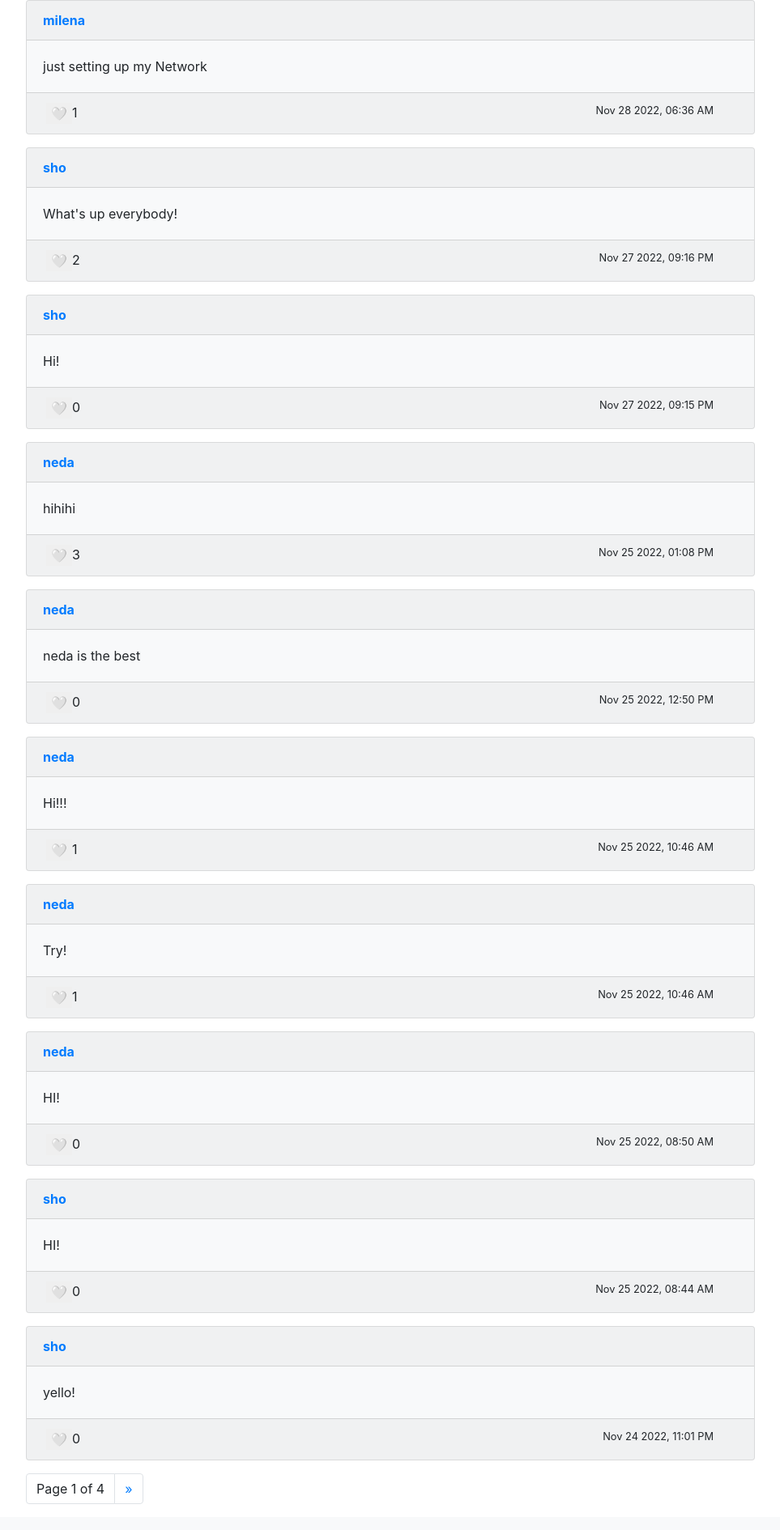
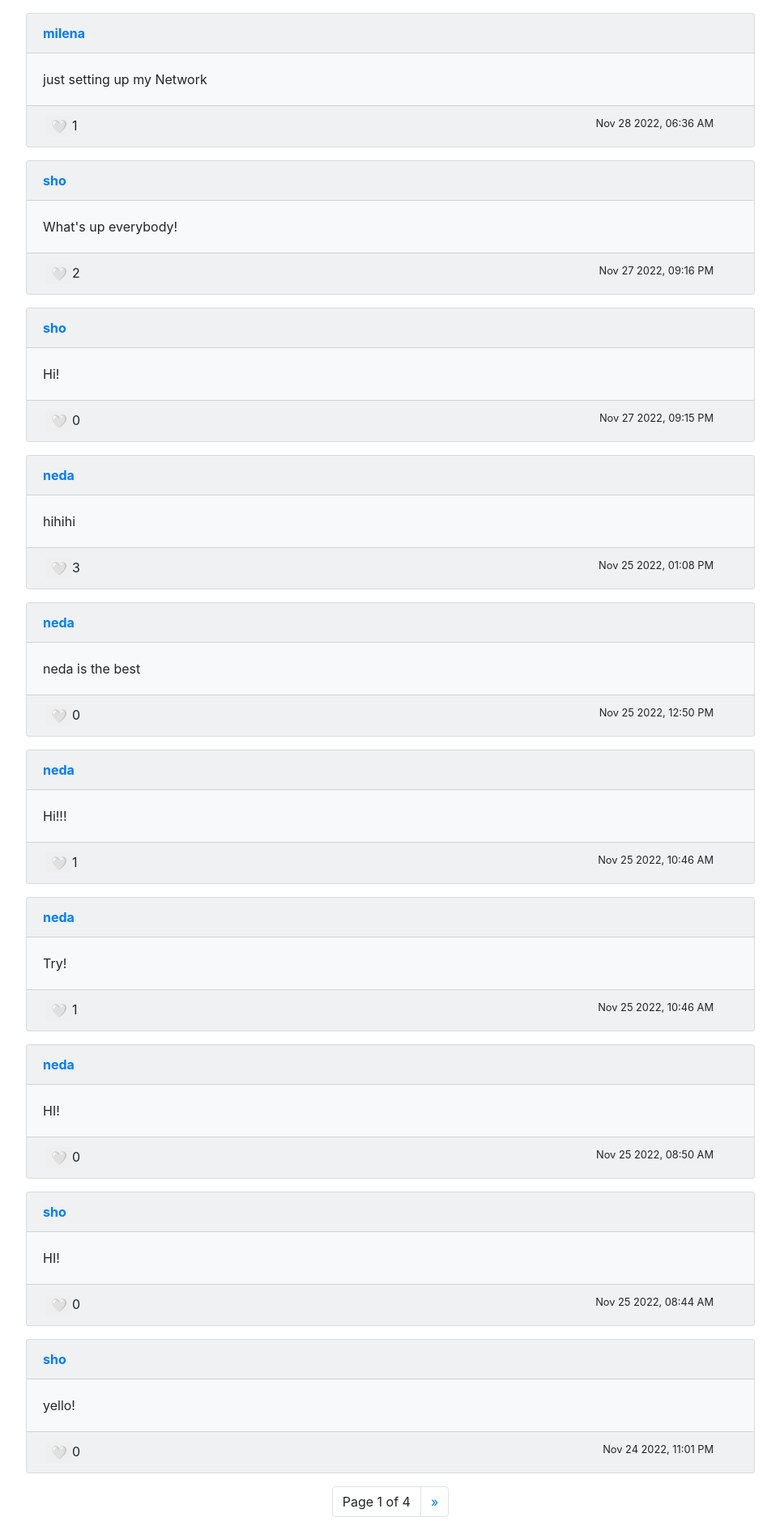
Before and after one commit to milos3design/Network, a Django app: page / in a window 1280 px wide. Shown: the part 56-1946 px from the top of the page at 81% size, without its empty margins (158-1121 px from the left). Before the commit the page ends 1914 px from the top, so only its background shows below. Run offline with Django 3.2, Linux system fonts and the light colour scheme; data comes from the database, SQL or seed files in the repository; both versions use the stored data as it was after the commit; some libraries are stand-ins or nearby versions.

Commit message:
all wrking, final

```diff
--- a/network/static/network/network.js
+++ b/network/static/network/network.js
@@ -22,14 +22,14 @@ function compose_box() {
 function load_posts(type, id_view, page_no) {
 
     const user_username = JSON.parse(document.getElementById('user_username').textContent);
-    console.log(`ovo je pogled: ${id_view}`);
-    console.log(`ovo je broj strane: ${page_no}`);
-    // GET the emails from the backend
+    console.log(`view: ${id_view}`);
+    console.log(`page number: ${page_no}`);
+    // GET the posts from the backend
     fetch(`/posts/${type}/${page_no}`)
     .then(response => response.json())
     .then(payload => {
         // Print posts
-        console.log('ovo su podaci:');
+        console.log('data:');
         console.log(payload.data);
         // Show all posts
         payload.data.forEach(spost => {
@@ -37,12 +37,12 @@ function load_posts(type, id_view, page_no) {
             var element = document.createElement('div');
             element.style.position = 'relative';
             element.id = `post_box_id_${spost.id}`;
-            // Make divs out of post data
+            // Make cards for each post
             partHTML = `
-            <div class="card bg-light mb-3">
+            <div class="card bg-light mt-3">
             <div class="card-header">
             <div class="row">
-            <div class="col-8"><a href="http://localhost:8000/profile/${spost.author}"><strong>${spost.author}</strong></a></div>`;
+            <div class="col-8"><a href="./profile/${spost.author}"><strong>${spost.author}</strong></a></div>`;
 
             // If user is logged in, add edit button
             if (spost.author == user_username) {
@@ -87,12 +87,12 @@ function load_posts(type, id_view, page_no) {
             element.innerHTML = partHTML;
             document.querySelector(`#${id_view}`).append(element);
         });
-
+        // Print pagination details
         console.log(payload.page);
         // Paginate navigation
         // Create pagination div element
         const paginate_nav = document.createElement('div');
-        paginate_nav.className = 'text-center';
+        paginate_nav.className = 'd-flex justify-content-center text-center mt-3';
         paginationHTML = '<ul class="pagination">';
         if (payload.page.has_previous) {
             paginationHTML += `
@@ -120,9 +120,6 @@ function load_posts(type, id_view, page_no) {
         // the page id (this.value)
         document.querySelectorAll('#page_id').forEach(btn => {
             btn.addEventListener('click', function() {
-                // Get the post text from the id of the post
-                // Call function using all arguments needed
-                console.log(this.value);
                 var box = document.getElementById(`${id_view}`);
                 box.parentNode.removeChild(box);
                 const make_new_box = document.createElement('div');
@@ -222,7 +219,6 @@ function like_post(id, heart) {
         headers: {'X-CSRFToken': document.getElementById('csrf').querySelector('input').value},
             body: JSON.stringify({
                 id: id,
-                heart: heart
             })
     })
     .then(response => response.json())
@@ -248,16 +244,18 @@ function like_post(id, heart) {
 
 function show_all_posts(id_view, page_no) {
     compose_box();
+    // On start, page is set to 1. On pagebutton click page_no gets defined
     if (page_no == undefined) {
         load_posts('all', id_view, 1);
     } else {
         load_posts('all', id_view, page_no);
     }
-    }
+}
 
 
 function profile_posts(id_view, page_no) {
-    // Get all data from backend
+    // Another method to get the data from backend
+    // https://docs.djangoproject.com/en/4.0/ref/templates/builtins/#json-script
     const profile_username = JSON.parse(document.getElementById('profile_username').textContent);
     const able_to_follow = JSON.parse(document.getElementById('able_to_follow').textContent);
     const following_number = JSON.parse(document.getElementById('following_number').textContent);
@@ -266,7 +264,7 @@ function profile_posts(id_view, page_no) {
     const user_username = JSON.parse(document.getElementById('user_username').textContent);
 
     const profile = document.createElement('div');
-    profile.className = 'card mt-4 p-2';
+    profile.className = 'card mt-4 mb-3 p-2';
     let partHTML = `
         <div class="row">
             <div class="col-4">
--- a/network/templates/network/index.html
+++ b/network/templates/network/index.html
@@ -13,7 +13,7 @@
                 {% csrf_token %}
             </div>
         </div>
-        <div id="posts_view">
+        <div class="mt-3" id="posts_view">
         </div>
     </div>
 {% endblock %}
--- a/network/urls.py
+++ b/network/urls.py
@@ -11,7 +11,7 @@ urlpatterns = [
     path("following", views.following, name="following"),
     path("profile/<str:username>", views.profile, name="profile"),
 
-    # API return
+    # API routes
     path("posts/<str:type>/<int:page_no>", views.posts, name="posts"),
     path("compose", views.compose, name="compose"),
     path("edit", views.edit, name="edit"),
--- a/network/views.py
+++ b/network/views.py
@@ -57,7 +57,7 @@ def register(request):
         # in templates for passing non regisetered user to js
         if username == "anonimno":
             return render(request, "network/register.html", {
-                "message": "Username can't be 'anonimno'."
+                "message": "Invalid username."
             })
 
         # Attempt to create new user
@@ -79,7 +79,7 @@ def following(request):
     return render(request, "network/following.html")
 
 
-# View posts for following link
+# View profile
 def profile(request, username):
 
     profile_user = User.objects.get(username=username)
@@ -136,6 +136,7 @@ def posts(request, type, page_no):
         else:
             return JsonResponse({"error": "You must be logged in."}, status=400)
     else:
+        # Return profile posts
         if User.objects.filter(username=type).exists():
             profile_username_id = User.objects.get(username=type)
             posts = Post.objects.filter(author=profile_username_id)
@@ -143,14 +144,13 @@ def posts(request, type, page_no):
             return JsonResponse({"error": "Invalid profile."}, status=400)
 
     posts = posts.order_by("-timestamp").all()
+
     paginator = Paginator(posts, 10)
-
-    page_number = request.GET.get('page')
     page_obj = paginator.get_page(page_no)
     page_obj.number = page_no
     logged = request.user if request.user.is_authenticated else None
     data = [page_obj.serialize(logged=logged) for page_obj in page_obj]
-    # https://realpython.com/django-pagination/#pagination-in-django-templates
+    # https://realpython.com/django-pagination/#responding-with-paginated-data
     payload = {
         "page": {
             "current": page_obj.number,
@@ -164,7 +164,7 @@ def posts(request, type, page_no):
 
 
 def edit(request):
-    # Composing a new post must be via POST
+    # Editing a post must be via PUT request method
     if request.method != "PUT":
         return JsonResponse({"error": "PUT request required."}, status=400)
 
@@ -183,7 +183,7 @@ def edit(request):
 
 
 def follow(request):
-    # Composing a new post must be via POST
+    # Changing User following field post must be via POST
     if request.method != "PUT":
         return JsonResponse({"error": "PUT request required."}, status=400)
 
@@ -193,12 +193,15 @@ def follow(request):
     logged_user = User.objects.get(username=user_username)
     follow_user = User.objects.get(username=profile_username)
 
+    # Prevent editing if not logged in
     if logged_user.id != request.user.id:
         return JsonResponse({"error": "You must be logged in."}, status=400)
 
+    # Prevent users from following themselves
     if logged_user.id == follow_user.id:
         return JsonResponse({"error": "You can't follow yourself"}, status=400)
 
+    # Follow / Unfollow
     if logged_user in User.objects.filter(following=follow_user):
         logged_user.following.remove(follow_user)
     else:
@@ -208,17 +211,15 @@ def follow(request):
 
 
 def like(request):
-    # Composing a new post must be via POST
+    # Editing post field must be via PUT request method
     if request.method != "PUT":
         return JsonResponse({"error": "PUT request required."}, status=400)
 
     data = json.loads(request.body)
     id = data.get("id", "")
-
     like_post = Post.objects.get(id=id)
-
     liked_post_likers = like_post.likers.all()
-
+    # Like / Unlike
     if request.user in liked_post_likers:
         like_post.likers.remove(request.user)
     else:
```
Also changed, not shown: network/templates/network/following.html (+5 -7 lines), db.sqlite3, network/migrations/0009_alter_post_likers.py (added).
